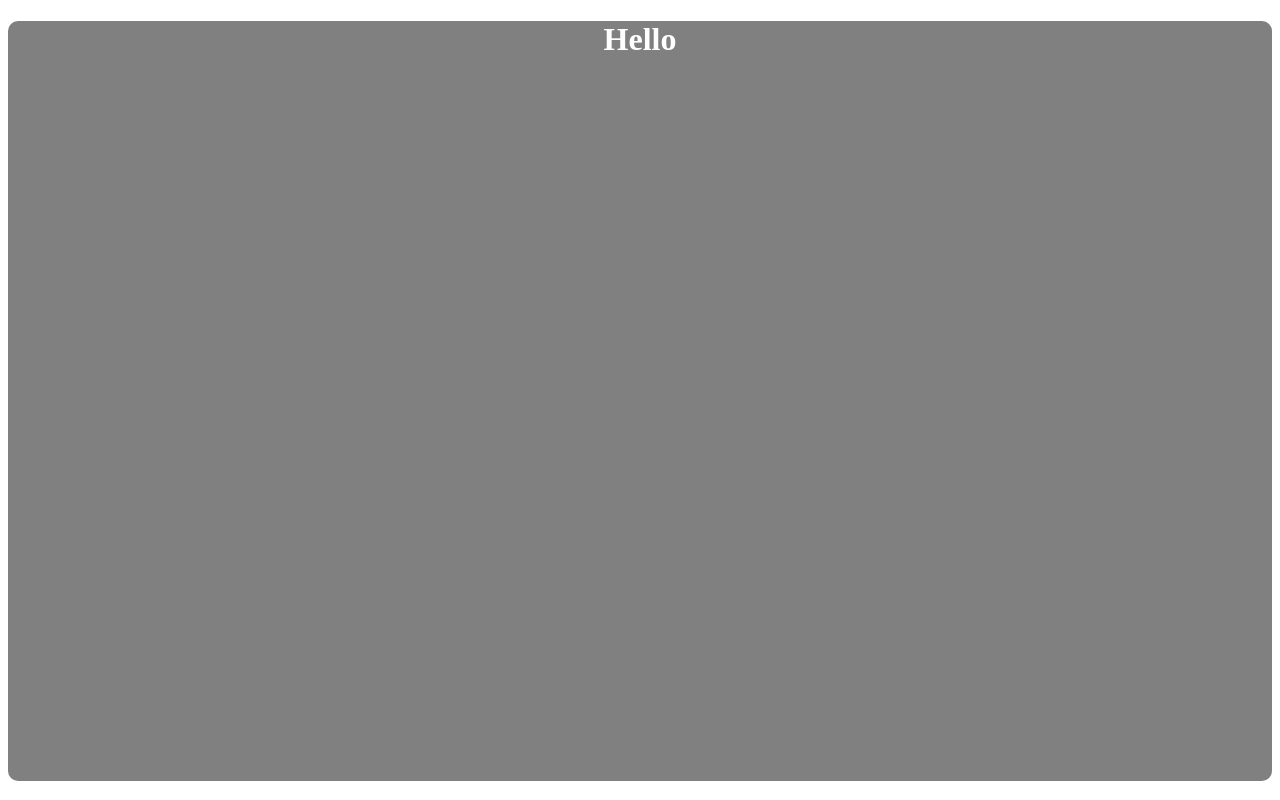
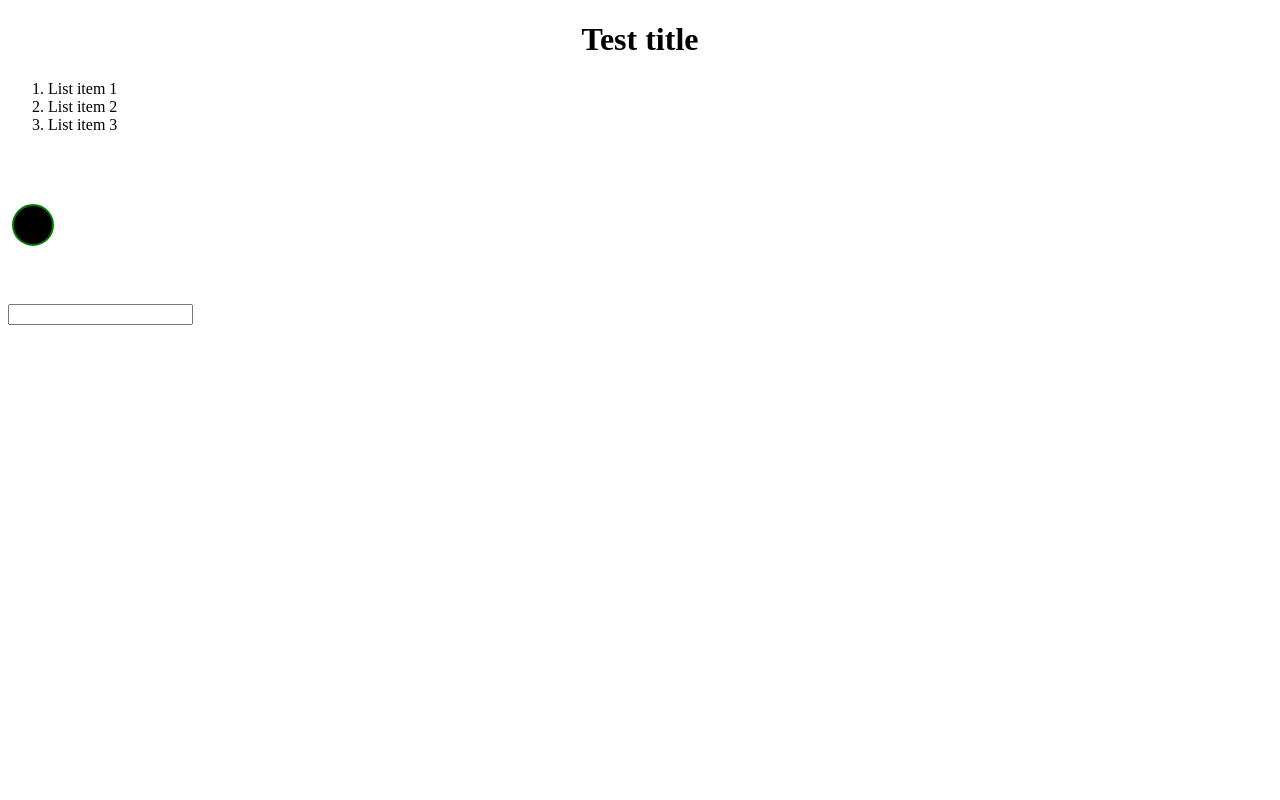
Before and after one commit to Swap2104/Odin-project, a React (Vite) app in the folder reactTestApp/: page / in a window 1280 px wide. Built offline with nearby package versions, Linux system fonts and the light colour scheme.

Commit message:
added new component

```diff
--- a/reactTestApp/src/main.jsx
+++ b/reactTestApp/src/main.jsx
@@ -2,11 +2,13 @@ import React from 'react'
 import ReactDOM from 'react-dom/client'
 import App from './App.jsx'
 import Hello from './Hello.jsx'
+import Comp from './newcomp.jsx'
 import './index.css'
 
 ReactDOM.createRoot(document.getElementById('root')).render(
   <React.StrictMode>
-    <Hello />
+    <Comp />
+    {/* <Hello /> */}
     {/* <App /> */}
   </React.StrictMode>,
 )
--- /dev/null
+++ b/reactTestApp/src/newcomp.jsx
@@ -0,0 +1,20 @@
+function Comp(params) {
+  return (
+    <>
+      <h1>Test title</h1>
+      <ol className="test-list">
+        <li>List item 1</li>
+        <li>List item 2</li>
+        <li>List item 3</li>
+      </ol>
+      <svg>
+        <circle cx="25" cy="75" r="20" stroke="green" strokeWidth="2" />
+      </svg>
+      <form>
+        <input type="text" />
+      </form>
+    </>
+  );
+}
+
+export default Comp;
```
